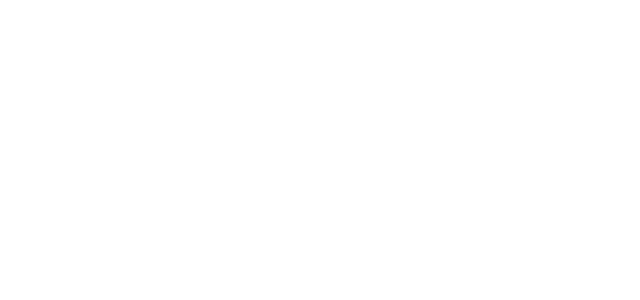
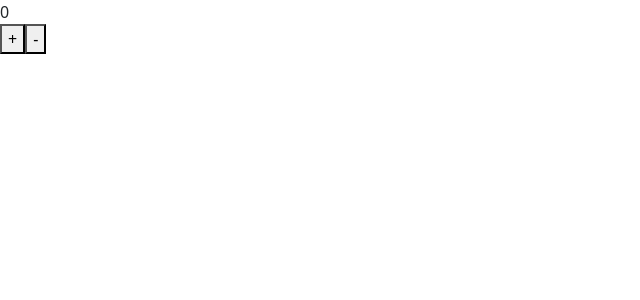
Before and after one commit to Lougles/fast-frontend, a React (Create React App) app: page / in a window 1280 px wide. Shown: the top 300 px of the page, without its empty margins (0-640 px from the left). Built offline with nearby package versions, Linux system fonts and the light colour scheme.

Commit message:
added counter reducer

```diff
--- a/package.json
+++ b/package.json
@@ -3,12 +3,17 @@
   "version": "0.1.0",
   "private": true,
   "dependencies": {
+    "@reduxjs/toolkit": "^1.8.6",
     "@testing-library/jest-dom": "^5.16.5",
     "@testing-library/react": "^13.4.0",
     "@testing-library/user-event": "^13.5.0",
+    "bootstrap": "^5.2.2",
     "react": "^18.2.0",
+    "react-bootstrap": "^2.5.0",
     "react-dom": "^18.2.0",
+    "react-redux": "^8.0.4",
     "react-scripts": "5.0.1",
+    "redux-typescript": "^1.2.1",
     "web-vitals": "^2.1.4"
   },
   "scripts": {
--- a/public/index.html
+++ b/public/index.html
@@ -8,6 +8,12 @@
       name="description"
       content="Web site created using create-react-app"
     />
+    <link
+  rel="stylesheet"
+  href="https://cdn.jsdelivr.net/npm/bootstrap@5.2.0-beta1/dist/css/bootstrap.min.css"
+  integrity="sha384-0evHe/X+R7YkIZDRvuzKMRqM+OrBnVFBL6DOitfPri4tjfHxaWutUpFmBp4vmVor"
+  crossorigin="anonymous"
+/>
     <title>React App</title>
   </head>
   <body>
--- a/src/App.js
+++ b/src/App.js
@@ -1,9 +1,12 @@
 import './App.css';
+import Count from './components/Count';
+
+
 
 function App() {
   return (
     <div>
-
+      <Count />
     </div>
   );
 }
--- /dev/null
+++ b/src/components/Count.js
@@ -0,0 +1,25 @@
+import React from 'react'
+import { useDispatch, useSelector } from 'react-redux'
+import { decrement, increment } from '../store/countReducer';
+
+const Count = () => {
+  const {counter} = useSelector(state => state.counter);
+  const dispatch = useDispatch();
+
+  const increaseNumber = (num) => {
+    dispatch(increment(num))
+  }
+  const decreaseNumber = (num) => {
+    dispatch(decrement(num))
+  }
+
+  return (
+    <div>
+      <div>{counter}</div>
+      <button onClick={() => increaseNumber(Number(5))}>+</button>
+      <button onClick={() => decreaseNumber(5)}>-</button>
+    </div>
+  )
+}
+
+export default Count
--- a/src/index.js
+++ b/src/index.js
@@ -1,10 +1,14 @@
 import React from 'react';
 import ReactDOM from 'react-dom/client';
+import { Provider } from 'react-redux';
 import App from './App';
+import { store } from './store/store';
 
 const root = ReactDOM.createRoot(document.getElementById('root'));
 root.render(
-  <React.StrictMode>
-    <App />
-  </React.StrictMode>
+  <Provider store={store}>
+    <React.StrictMode>
+      <App />
+    </React.StrictMode>
+  </Provider>
 );
--- /dev/null
+++ b/src/store/countReducer.js
@@ -0,0 +1,24 @@
+import { createSlice } from "@reduxjs/toolkit";
+
+
+const initialState = {
+  counter: 0,
+}
+
+
+export const counterSlice = createSlice({
+  name: 'counter',
+  initialState,
+  reducers: {
+    increment: (state, action) => {
+      state.counter += action.payload;
+    },
+    decrement: (state, action) => {
+      state.counter -= action.payload;
+    },
+  }
+})
+
+export const {increment, decrement} = counterSlice.actions;
+
+export default counterSlice.reducer;
--- /dev/null
+++ b/src/store/store.js
@@ -0,0 +1,13 @@
+import { configureStore } from "@reduxjs/toolkit";
+import countReducer from "./countReducer";
+
+export const store = configureStore({
+  reducer: {
+    counter: countReducer,
+  },
+})
+
+
+// export type RootState = ReturnType<typeof store.getState>
+
+// export type AppDispatch = typeof store.dispatch
```
Also changed, not shown: src/components/FirstComponent.js (deleted, +0 -9 lines), 1 other file (tests, documents, lock files or other folders).
